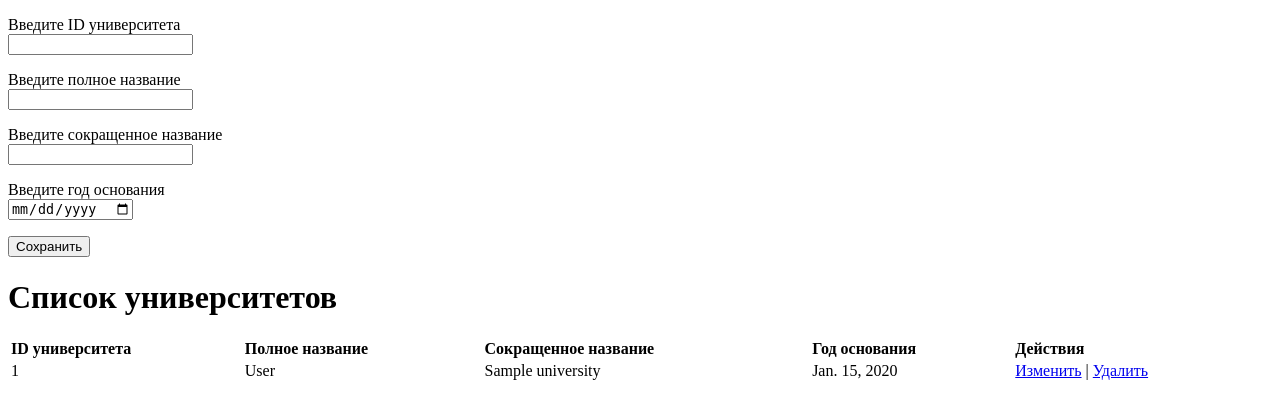
After one commit to SofyaCheboltasova/Django_project, a Django app: page /app/universities/list in a window 1280 px wide. The commit adds this page. Shown: the top 419 px of the page. Run offline with Django 5.2, Linux system fonts and the light colour scheme; tables that the repository leaves empty hold one stand-in row (values such as "Sample post").

Commit message:
feature: add universities CRUD

```diff
--- a/project/app/forms.py
+++ /dev/null
@@ -1,5 +0,0 @@
-from django import forms
-
-class ProductForm(forms.Form):
-    name = forms.CharField()
-    cost = forms.IntegerField()
--- a/project/app/models.py
+++ b/project/app/models.py
@@ -2,9 +2,9 @@ from django.db import models
 
 class Universities(models.Model):
     id = models.IntegerField(verbose_name = "ID университета", primary_key=True)
-    fullName = models.CharField(verbose_name = "Полное название", max_length=50, unique=True)
+    fullName = models.CharField(verbose_name = "Полное название", max_length=100, unique=True)
     shortName = models.CharField(verbose_name = "Сокращенное название", max_length=6)
-    year = models.IntegerField(verbose_name = "Год основания")
+    year = models.DateField(verbose_name = "Год основания")
 
     def __str__(self):
         return self.fullName
@@ -16,5 +16,7 @@ class Students(models.Model):
     university = models.ForeignKey(Universities, on_delete=models.CASCADE, verbose_name = "Университет",  to_field='id', related_name='student')
     admissionYear = models.DateField(verbose_name = "Дата поступления")
 
+
+    #Переопределение метода str() нужно для того, чтобы вместо Company object(id) писалось просто название компании
     def __str__(self):
         return self.fullName
--- /dev/null
+++ b/project/app/templates/universities.html
@@ -0,0 +1,58 @@
+<!DOCTYPE html>
+<html>
+<head>
+    <meta charset="utf-8" />
+    <title>Universities Table</title>
+</head>
+<body>
+	<form method="POST" action="{% url 'create_university' %}">
+			{% csrf_token %}
+			<p>
+					<label>Введите ID университета</label><br>
+					<input type="number" name="id" />
+			</p>
+			<p>
+					<label>Введите полное название</label><br>
+					<input type="text" name="fullName" />
+			</p>
+			<p>
+				<label>Введите сокращенное название</label><br>
+				<input type="text" name="shortName" />
+			</p>
+			<p>
+				<label>Введите год основания</label><br>
+				<input type="date" name="year" />
+			</p>
+			<input type="submit" value="Сохранить" >
+		</form>
+
+		{% if error_message %}
+    	<p style="color: red;">{{ error_message }}</p>
+		{% endif %}
+
+		<h1>Список университетов</h1>
+    <table style="width: 100%;">
+        <thead>
+            <tr style="text-align: left;">
+                <th>ID университета</th>
+                <th>Полное название</th>
+                <th>Сокращенное название</th>
+                <th>Год основания</th>
+                <th>Действия</th>
+            </tr>
+        </thead>
+				<tbody>
+					{% for university in universities %}
+							<tr>
+									<td>{{ university.id }}</td>
+									<td>{{ university.fullName }}</td>
+									<td>{{ university.shortName }}</td>
+									<td>{{ university.year }}</td>
+									<td><a href="{% url 'edit_university' university.id %}">Изменить</a> | <a href="{% url 'delete_university' university.id %}">Удалить</a></td>
+							</tr>
+					{% endfor %}
+			</tbody>
+
+    </table>
+</body>
+</html>
--- a/project/app/urls.py
+++ b/project/app/urls.py
@@ -4,5 +4,10 @@ from django.contrib import admin
 
 urlpatterns = [
     path('', views.index, name='home'),
-		path('admin/', admin.site.urls)
+		path('admin/', admin.site.urls),
+		path('universities/list', views.universities_table, name='universities_table'),
+		path("universities/create/", views.create_university, name='create_university'),
+    path("universities/edit/<int:id>/", views.edit_university, name='edit_university'),
+    path("universities/delete/<int:id>", views.delete_university, name='delete_university'),
+    # path('students/', views.students, name='students'),
 ]
--- a/project/app/views.py
+++ b/project/app/views.py
@@ -1,53 +1,58 @@
-from django.http import HttpResponseNotFound, HttpResponseRedirect
 from django.template.response import TemplateResponse
-from app import forms
-from django.db import models
+from django.db import IntegrityError
+
+from django.shortcuts import render
+from .models import Universities
 
 def index(request):
-    if request.method == "POST":
-        #Если мы ввели данные в формы, и нажали на кнопку "Send Product", то тогда метод запроса будет POST(как мы указали в шаблоне),
-        #и соответственно, выполнится этот блок, который просто перенаправит нас на страницу с информацией об продукте
-        prod_name = request.POST.get("name")
-        prod_cost = request.POST.get("cost")
-        return HttpResponseRedirect(f"/product/{prod_cost}/{prod_name}")
+    return TemplateResponse(request, "index.html")
+
+def universities_table(request):
+    universities = Universities.objects.all().order_by('id')
+    return render(request, 'universities.html', {'universities': universities})
+
+def create_university(request):
+    id = request.POST.get("id")
+    fullName = request.POST.get("fullName")
+    shortName = request.POST.get("shortName")
+    year = request.POST.get("year")
+    error_message = ""
+
+    if not (id and fullName and shortName and year):
+      error_message = "Необходимо заполнить все поля"
     else:
-        #Если же мы просто открыли страницу, то выполнится этот блок, который выведет нам форму
-        data = {"form": forms.ProductForm()}
-        return TemplateResponse(request, "index.html", data)
+      try:
+        Universities.objects.create(id=id, fullName=fullName, shortName=shortName, year=year)
+      except IntegrityError:
+        error_message = "Университет с таким ID уже существует. Проверьте введенные данные."
 
-#Теперь мы получаем продукт по id, и если такого продукта нет, возвращаем ошибку
-def product(request, prod_id):
-    try:
-        curr_prod = models.Product.objects.get(id=prod_id)
-        data = {"prod_name": curr_prod.name, "prod_cost":curr_prod.cost}
-        return TemplateResponse(request, "product.html", data)
-    except models.Product.DoesNotExist:
-        return HttpResponseNotFound("Продукта с таким id не существует")
+    universities = Universities.objects.all().order_by('id')
+    return render(request, 'universities.html', {'universities': universities, 'error_message': error_message})
 
 
-def create_product(request):
+def edit_university(request, id):
+    university = Universities.objects.get(id=id)
+    error_message = ""
+
     if request.method == "POST":
-        prod_name = request.POST.get("name")
-        prod_cost = request.POST.get("cost")
-        #Добавляем продукт в базу данных
-        product = models.Product.objects.create(name = prod_name, cost = prod_cost)
-        #Получаем id добавленного для того, чтобы перейти на его страницу
-        new_id = product.id
-        return HttpResponseRedirect(f"/product/{new_id}")
+      university.id = request.POST.get("id")
+      university.fullName = request.POST.get("fullName")
+      university.shortName = request.POST.get("shortName")
+      university.year = request.POST.get("year")
+
+      if not (university.id and university.fullName and university.shortName and university.year):
+        error_message = "Необходимо заполнить все поля"
+        return render(request, 'edit_university.html', {'university': university, 'error_message': error_message})
+      else:
+        university.save()
+        universities = Universities.objects.all().order_by('id')
+        return render(request, 'universities.html', {'universities': universities})
     else:
-        data = {"form": forms.ProductForm()}
-        return TemplateResponse(request, "create_product.html", data)
+      return render(request, "edit_university.html", {'university': university})
 
-def delete_product(request, prod_id):
-    try:
-        product = models.Product.objects.get(id=prod_id)
-        product.delete()
-        return HttpResponseRedirect("/product/")
-    except models.Product.DoesNotExist:
-        return HttpResponseNotFound("Продукта с таким id не существует")
 
-def product_list(request):
-    #Получаем все продукты из базы
-    all_prods = models.Product.objects.all()
-    data = {"products": all_prods}
-    return TemplateResponse(request, "product_list.html", data)
+def delete_university(request, id):
+    university = Universities.objects.get(id=id)
+    university.delete()
+    universities = Universities.objects.all().order_by('id')
+    return render(request, 'universities.html', {'universities': universities})
```
Also changed, not shown: project/app/templates/create_product.html (deleted, +0 -16 lines), project/app/templates/edit_university.html (added, +32 -0 lines), project/app/templates/index.html (+5 -8 lines), project/app/templates/product_list.html (deleted, +0 -22 lines), project/project/settings.py (+0 -11 lines), project/app/migrations/0001_initial.py, project/app/migrations/0003_alter_universities_fullname.py.
